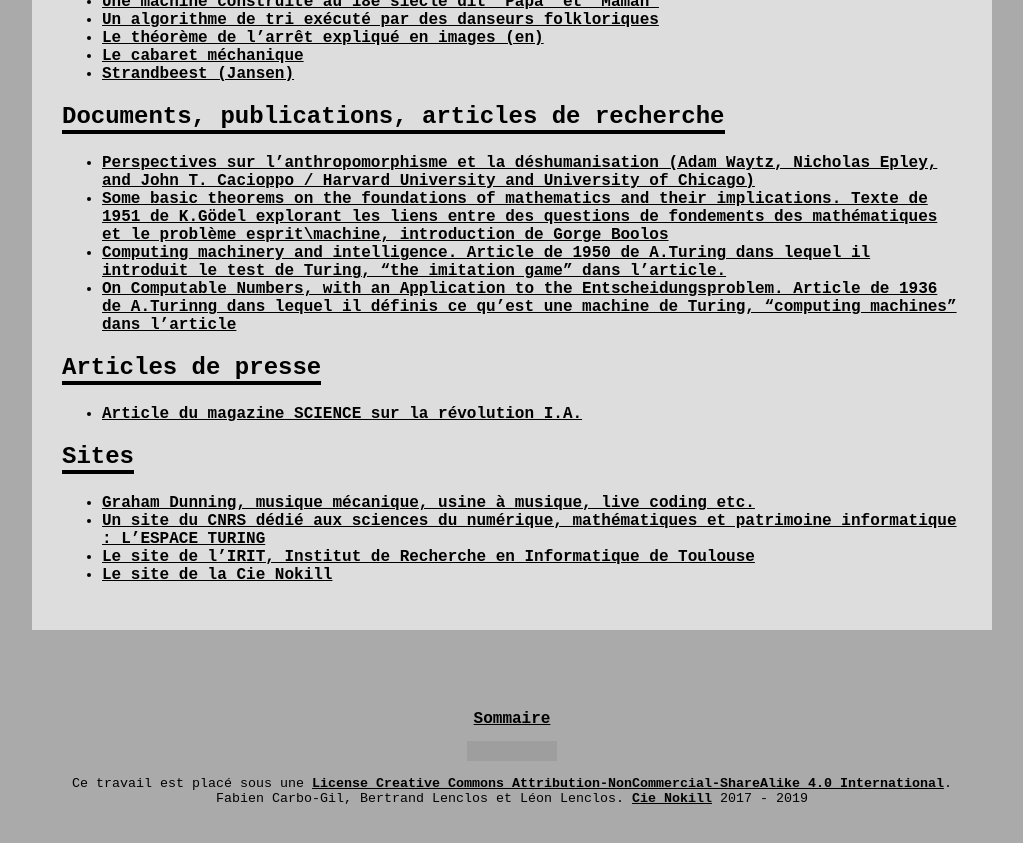
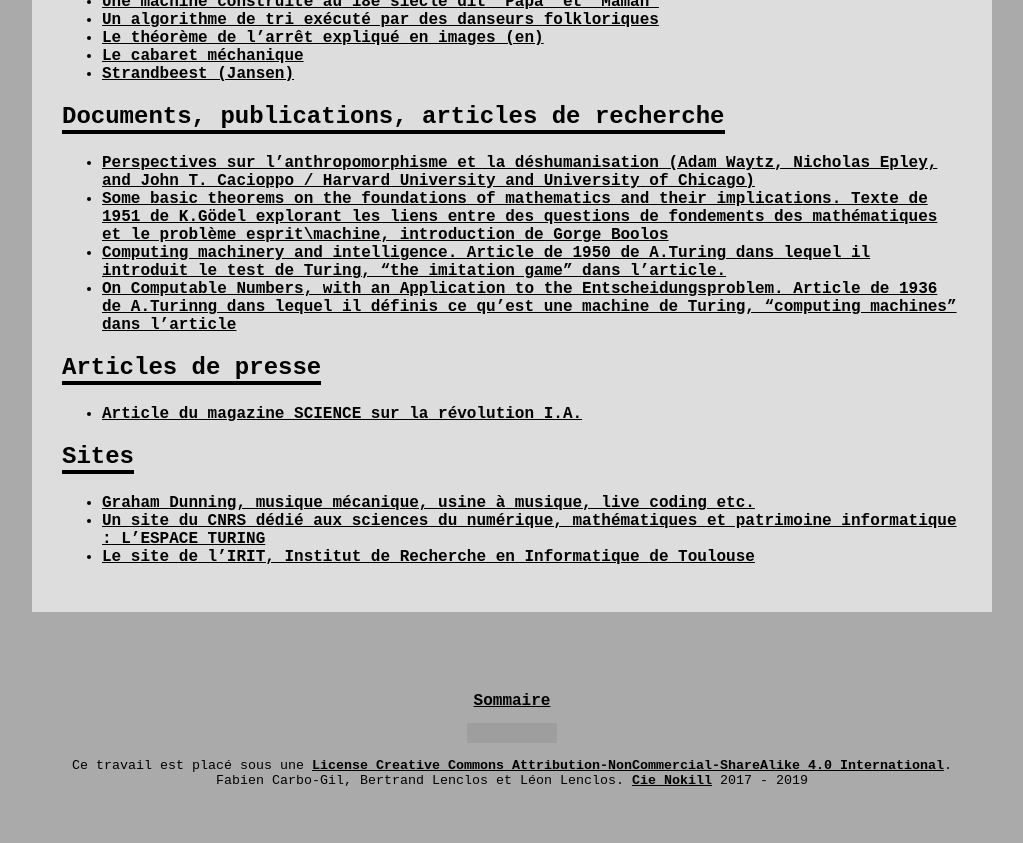
Before and after one commit to LeonLenclos/turing-test, a Jekyll site: the page built from contenu/bibliographie.md, in a window 1280 px wide and 900 px high, scrolled down 1215 px. Shown: the top 843 px of the window, without its empty margins (128-1151 px from the left). Built offline with Jekyll 4.4.1, drawn with Linux system fonts in a browser that asks for light colours; nearby versions of some CDN libraries; our own code applies the rules of GitHub Pages for plain Markdown files; a script that is not in the unit is left out; the repository's description, which GitHub fills in, is left out; grey boxes are pictures that could not be loaded.

Commit message:
Update bibliographie.md

```diff
--- a/contenu/bibliographie.md
+++ b/contenu/bibliographie.md
@@ -63,4 +63,3 @@ Sites
 -   [Graham Dunning, musique mécanique, usine à musique, live coding etc.](https://grahamdunning.com/)
 -   [Un site du CNRS dédié aux sciences du numérique, mathématiques et patrimoine informatique : L'ESPACE TURING](http://www.espace-turing.fr/Computer-Paper-Do-It-Yourself.html)
 -   [Le site de l'IRIT, Institut de Recherche en Informatique de Toulouse](https://www.irit.fr/)
--   [Le site de la Cie Nokill](http://cienokill.fr/)
```
